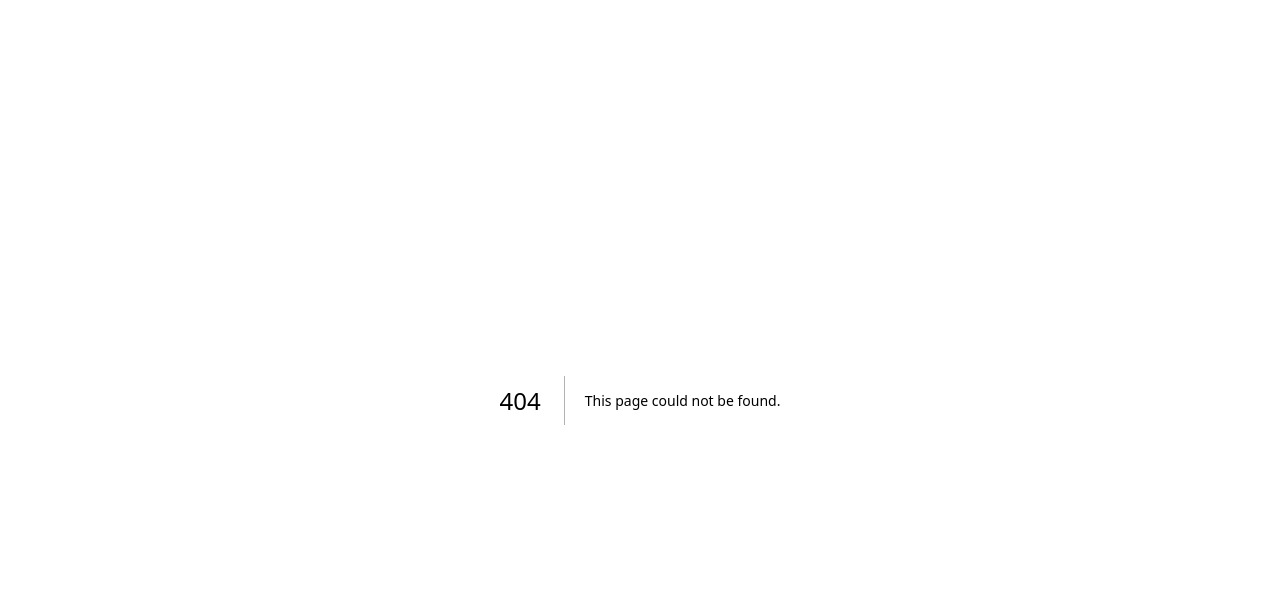
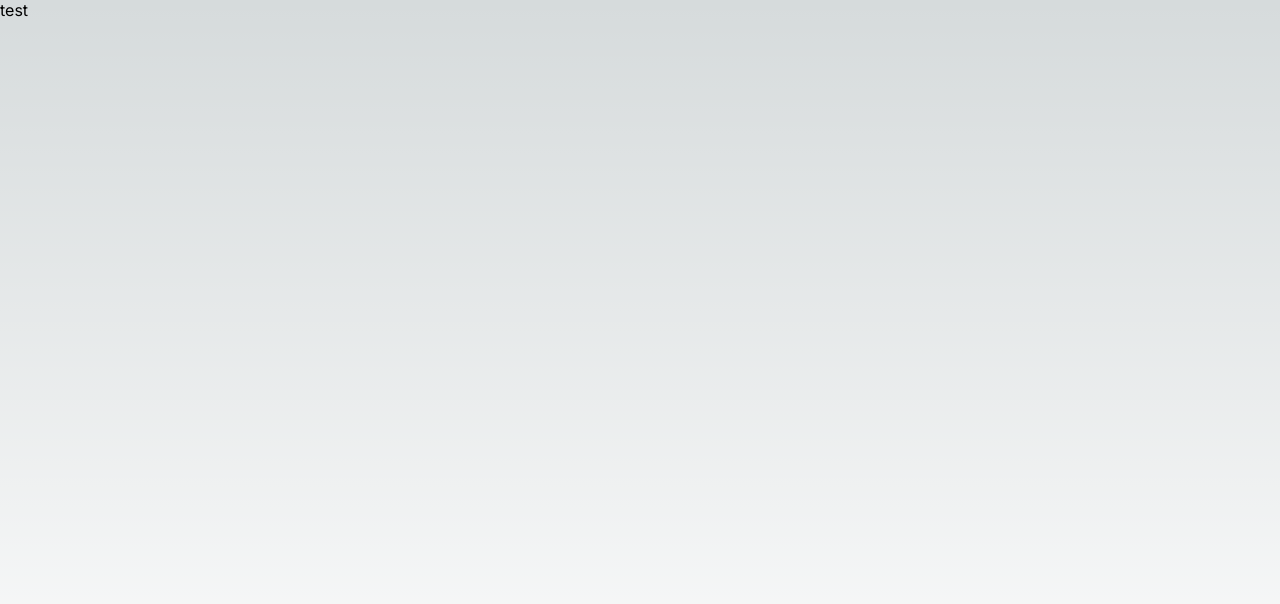
Before and after one commit to Pigna99/choco-world, a Next.js app: page /test in a window 1280 px wide. Before the commit this address had no page. Shown: the top 604 px of the page. Built offline with nearby package versions, Linux system fonts and the light colour scheme.

Commit message:
pixelated added to css

```diff
--- /dev/null
+++ b/app/test/page.tsx
@@ -0,0 +1,14 @@
+'use client'
+
+import Head from "next/head";
+import styles from './page.module.css'
+
+export default function Home() {
+  return (
+    <main className={styles.main}>
+      <Head>
+      </Head>
+      <div>test</div>
+    </main>
+  )
+}
--- a/components/Screen/screen-content.module.css
+++ b/components/Screen/screen-content.module.css
@@ -42,6 +42,7 @@
 }
 
 .sprite{
+    image-rendering: pixelated;
     position:relative;
     width: 100%;
     height: 100%;
```
Also changed, not shown: app/test/page.module.css (added).
